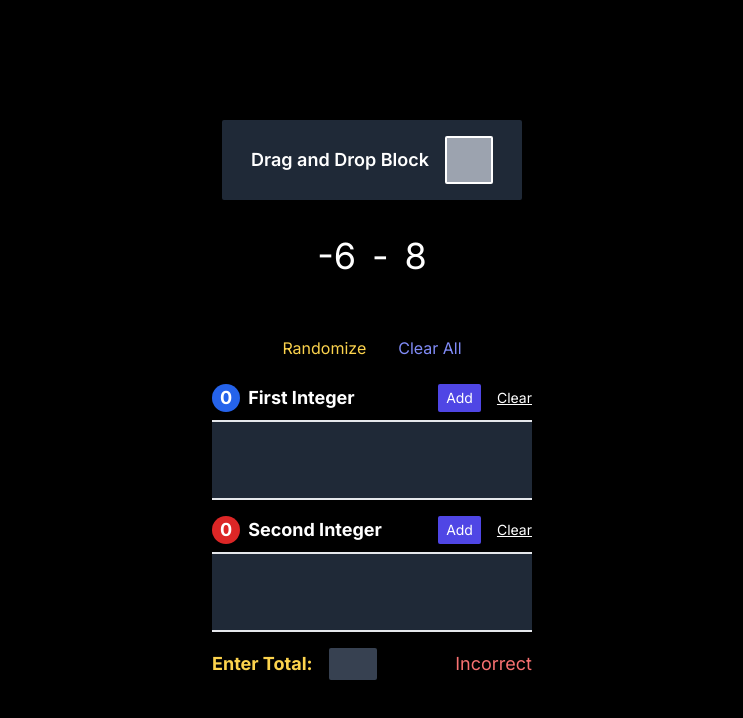
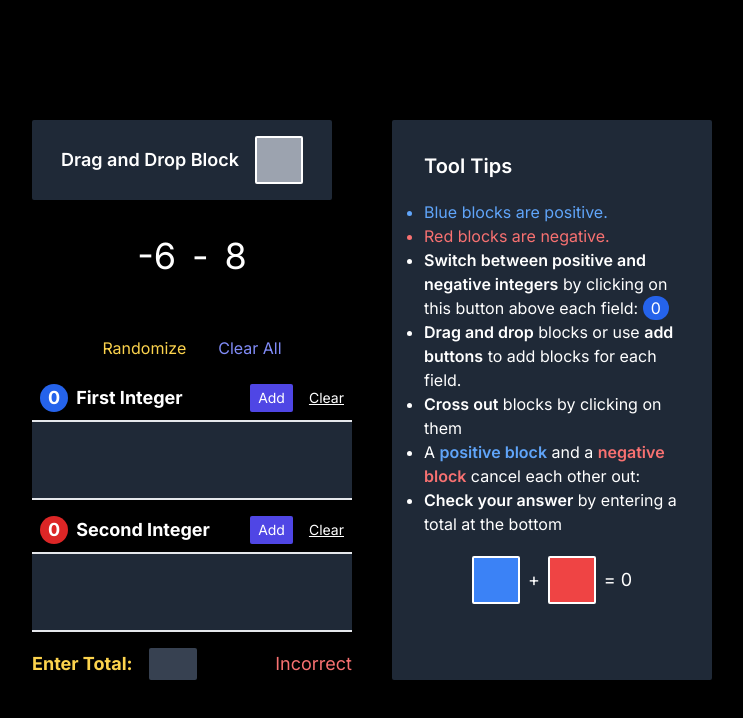
Before and after one commit to pn-code/add-sub-integers, a Next.js app: page / in a window 1280 px wide. Shown: the top 718 px of the page, without its empty margins (268-1011 px from the left). Built offline with nearby package versions, Linux system fonts and the light colour scheme.

Commit message:
Added tooltip to main page

```diff
--- a/app/page.tsx
+++ b/app/page.tsx
@@ -2,6 +2,7 @@
 import { useEffect, useState } from "react";
 import Block from "@/components/Block";
 import BlockOrigin from "@/components/BlockOrigin";
+import Tooltip from "@/components/Tooltip";
 
 export default function Home() {
     const [firstInteger, setFirstInteger] = useState<number | null>(null);
@@ -103,10 +104,13 @@ export default function Home() {
     };
 
     return (
-        <main className="bg-black text-white w-full min-h-screen flex flex-col gap-8 items-center sm:justify-center">
+        <main className="bg-black text-white w-full min-h-screen flex flex-col sm:flex-row sm:gap-10 items-center sm:justify-center">
+            <div className="flex flex-col gap-8">
                 {/* Sidebar */}
                 <section className="sm:w-[300px] bg-gray-800 rounded-sm py-4 w-full flex gap-4 items-center justify-center">
-                <h2 className="font-semibold text-lg">Drag and Drop Block</h2>
+                    <h2 className="font-semibold text-lg">
+                        Drag and Drop Block
+                    </h2>
                     <BlockOrigin />
                 </section>
 
@@ -145,17 +149,19 @@ export default function Home() {
 
                     {/* Positive Blocks */}
                     <section className="flex flex-col gap-2 items-center">
-                    <header className="w-full flex gap-10 justify-between">
+                        <header className="w-full flex gap-10 justify-between px-2">
                             <h2 className="text-lg font-bold flex gap-2">
                                 <button
                                     onClick={() =>
-                                    setIsFirstIntegerPositive((prev) => !prev)
+                                        setIsFirstIntegerPositive(
+                                            (prev) => !prev
+                                        )
                                     }
                                     type="button"
                                     className={
                                         isFirstIntegerPositive
-                                        ? "bg-blue-600 px-2 rounded-full"
-                                        : "bg-red-600 px-2 rounded-full"
+                                            ? "bg-blue-600 px-2 rounded-full hover:bg-blue-500"
+                                            : "bg-red-600 px-2 rounded-full hover:bg-red-500"
                                     }
                                 >
                                     {firstIntegerBlocks.length}
@@ -198,17 +204,19 @@ export default function Home() {
 
                     {/* Negative Blocks */}
                     <section className="flex flex-col gap-2 items-center">
-                    <header className="w-full flex gap-10 justify-between">
+                        <header className="w-full flex gap-10 justify-between px-2">
                             <h2 className="text-lg font-bold flex gap-2">
                                 <button
                                     onClick={() =>
-                                    setIsSecondIntegerPositive((prev) => !prev)
+                                        setIsSecondIntegerPositive(
+                                            (prev) => !prev
+                                        )
                                     }
                                     type="button"
                                     className={
                                         isSecondIntegerPositive
-                                        ? "bg-blue-600 px-2 rounded-full"
-                                        : "bg-red-600 px-2 rounded-full"
+                                            ? "bg-blue-600 px-2 rounded-full hover:bg-blue-500"
+                                            : "bg-red-600 px-2 rounded-full hover:bg-red-500"
                                     }
                                 >
                                     {secondIntegerBlocks.length}
@@ -276,6 +284,8 @@ export default function Home() {
                         </span>
                     </section>
                 </section>
+            </div>
+            <Tooltip />
         </main>
     );
 }
```
Lines whose indentation alone changed are shown as unchanged.
